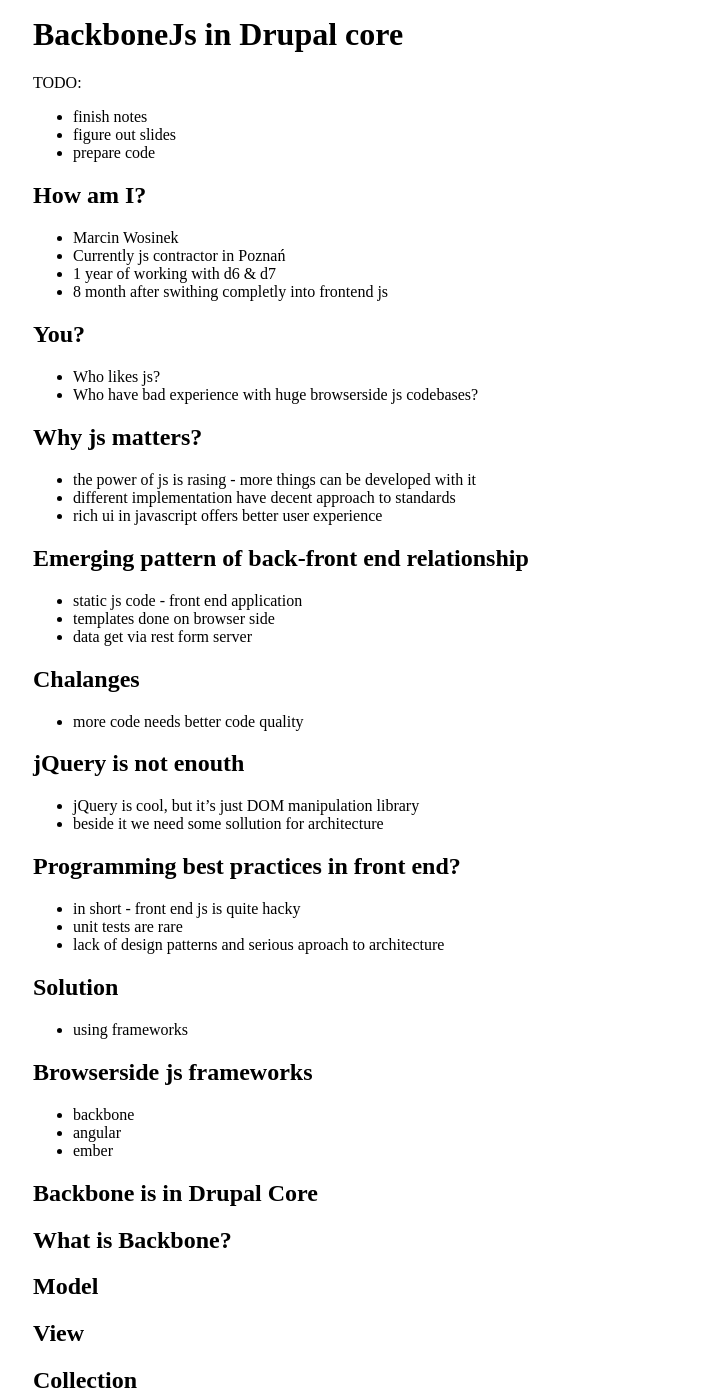
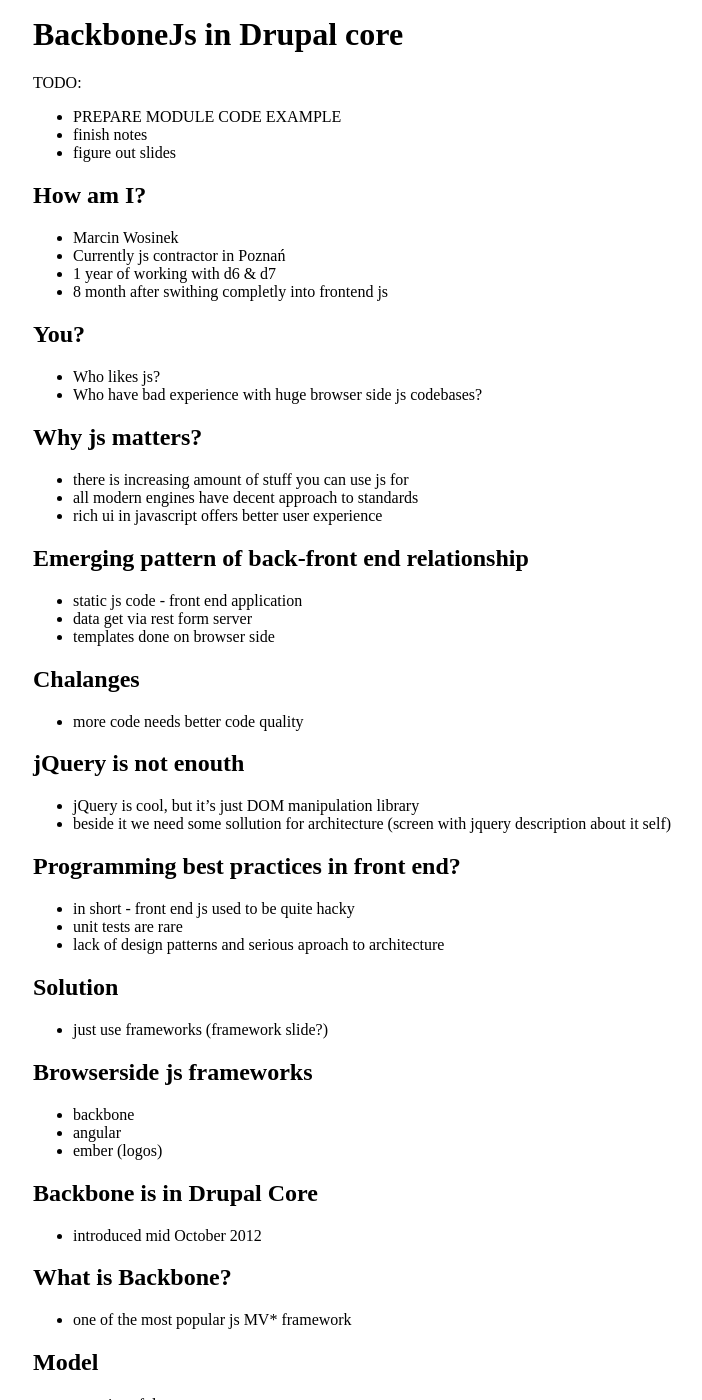
Before and after one commit to marcin-wosinek/blog, a Jekyll site: the page built from _posts/2013-04-13-BackboneJs-in-Drupal-core-DcWroc-Wroclaw.md, in a window 1280 px wide and 1400 px high. Shown: the whole window, without its empty margins (127-829 px from the left). Built offline with Jekyll 4.4.1, drawn with Linux system fonts in a browser that asks for light colours; some of the changed text lies outside the part shown.

Commit message:
DcWroc more slides sketes

```diff
--- a/_posts/2013-04-13-BackboneJs-in-Drupal-core-DcWroc-Wroclaw.md
+++ b/_posts/2013-04-13-BackboneJs-in-Drupal-core-DcWroc-Wroclaw.md
@@ -7,9 +7,9 @@
 # BackboneJs in Drupal core
 TODO:
 
+* PREPARE MODULE CODE EXAMPLE
 * finish notes
 * figure out slides
-* prepare code
 
 ## How am I?
 * Marcin Wosinek
@@ -19,17 +19,17 @@
 
 ## You?
 * Who likes js?
-* Who have bad experience with huge browserside js codebases?
+* Who have bad experience with huge browser side js codebases?
 
 ## Why js matters?
-* the power of js is rasing - more things can be developed with it
-* different implementation have decent approach to standards
+* there is increasing amount of stuff you can use js for
+* all modern engines have decent approach to standards
 * rich ui in javascript offers better user experience
 
 ## Emerging pattern of back-front end relationship
 * static js code - front end application
+* data get via rest form server
 * templates done on browser side
-* data get via rest form server
 
 ## Chalanges
 * more code needs better code quality
@@ -37,40 +37,53 @@
 ## jQuery is not enouth
 * jQuery is cool, but it's just DOM manipulation library
 * beside it we need some sollution for architecture
+(screen with jquery description about it self)
 
 ## Programming best practices in front end?
-* in short - front end js is quite hacky
+* in short - front end js used to be quite hacky
 * unit tests are rare
 * lack of design patterns and serious aproach to architecture
 
 ## Solution
-* using frameworks
+* just use frameworks
+(framework slide?)
 
 ## Browserside js frameworks
 * backbone
 * angular
 * ember
+(logos)
 
 ## Backbone is in Drupal Core
+* introduced mid October 2012
 
 ## What is Backbone?
+* one of the most popular js MV\* framework
 
 ## Model
+* one pice of data
 
 ## View
+* binds DOM events to model
+* update DOM on model changej
 
 ## Collection
+* puts together bunch of models
 
 ## Routing
+* mechanism of fireing functions based on place in aplication
 
 ## Front end templating
+* allows us to dynamically build html on browser side
 
 ## What is already implemented using backbone in drupal?
+* edit - inplace editing for fields
 
 ## What we can use Backbone for?
 * current implementations
 
 ## Using backbone in a module
+(waits for example code)
 
 ### Presentation
 
```
